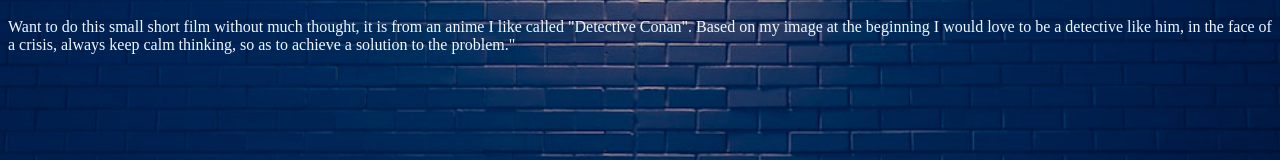
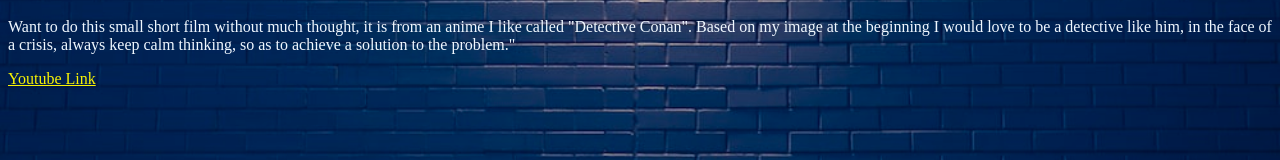
Before and after one commit to L1ttleh/l1ttleh.github.io, a plain HTML site: page Final Project.html in a window 1280 px wide. Shown: the part 478-638 px from the top of the page. Drawn offline with Linux system fonts and the light colour scheme.

Commit message:
Add files via upload

```diff
--- a/Final Project.html
+++ b/Final Project.html
@@ -14,6 +14,9 @@
     <br>
     <br>
     <p style="color:aliceblue">Want to do this small short film without much thought, it is from an anime I like called "Detective Conan". Based on my image at the beginning I would love to be a detective like him, in the face of a crisis, always keep calm thinking, so as to achieve a solution to the problem."</p>
+    <a style = "color:rgb(248, 244, 3)" href="https://youtu.be/5NEuHPMLLF0">
+        Youtube Link
+    </a>
 
     <style>
         body {
```
